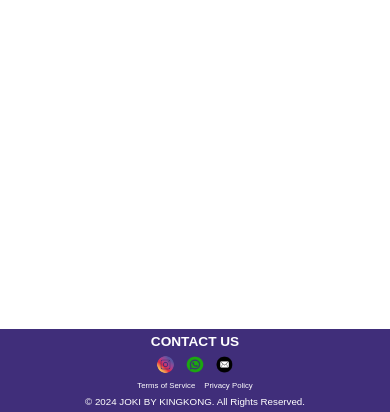
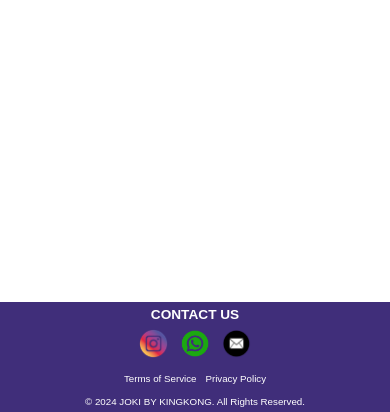
Before and after one commit to Andre-231401040/kingkong.joki, a PHP site: page / in a window 390 px wide. Shown: the part 432-844 px from the top of the page. Run offline with PHP 8.4, Linux system fonts and the light colour scheme; data that the repository does not hold is empty.

Commit message:
Memperbaiki ukuran logo sosial media di tampilan hp

```diff
--- a/style.css
+++ b/style.css
@@ -541,4 +541,14 @@
     padding: 0.4rem;
     height: 20rem;
   }
+  .social-media img {
+    width: 8rem;
+    height: 8rem;
+  }
+  .footer-links {
+    margin: 3rem 0;
+  }
+  .footer-links a {
+    font-size: 2.5rem;
+  }
 }
```
